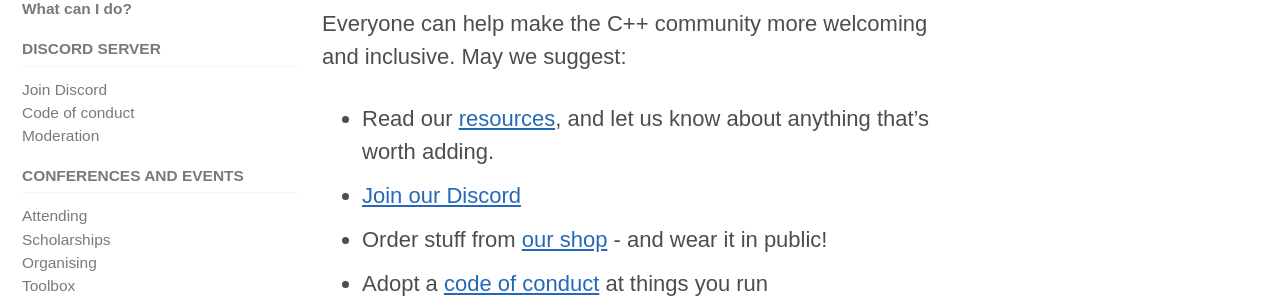
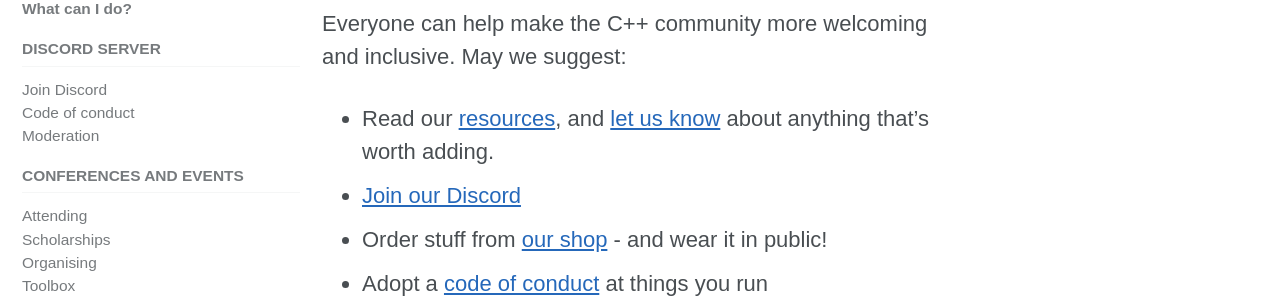
Before and after one commit to include-cpp/include-cpp.github.io, a Jekyll site: the page built from what-can-i-do.md, in a window 1280 px wide and 900 px high. Shown: the part 160-460 px from the top of the window. Built offline with Jekyll 4.4.1, drawn with Linux system fonts in a browser that asks for light colours; cached includes are drawn as plain includes; nearby versions of some CDN libraries; part of the change alters nothing that is shown.

```diff
--- a/what-can-i-do.md
+++ b/what-can-i-do.md
@@ -5,7 +5,7 @@ title: "What can I do?"
 
 Everyone can help make the C++ community more welcoming and inclusive. May we suggest:
 
-* Read our [resources](/resources/), and let us know about anything that's worth adding.
+* Read our [resources](/resources/), and [let us know](/#how-can-we-be-contacted) about anything that's worth adding.
 * [Join our Discord](https://discord.gg/ZPErMGW)
 * Order stuff from [our shop](/shop/) - and wear it in public!
 * Adopt a [code of conduct](/resources/#conferences-and-codes-of-conduct) at things you run
```
